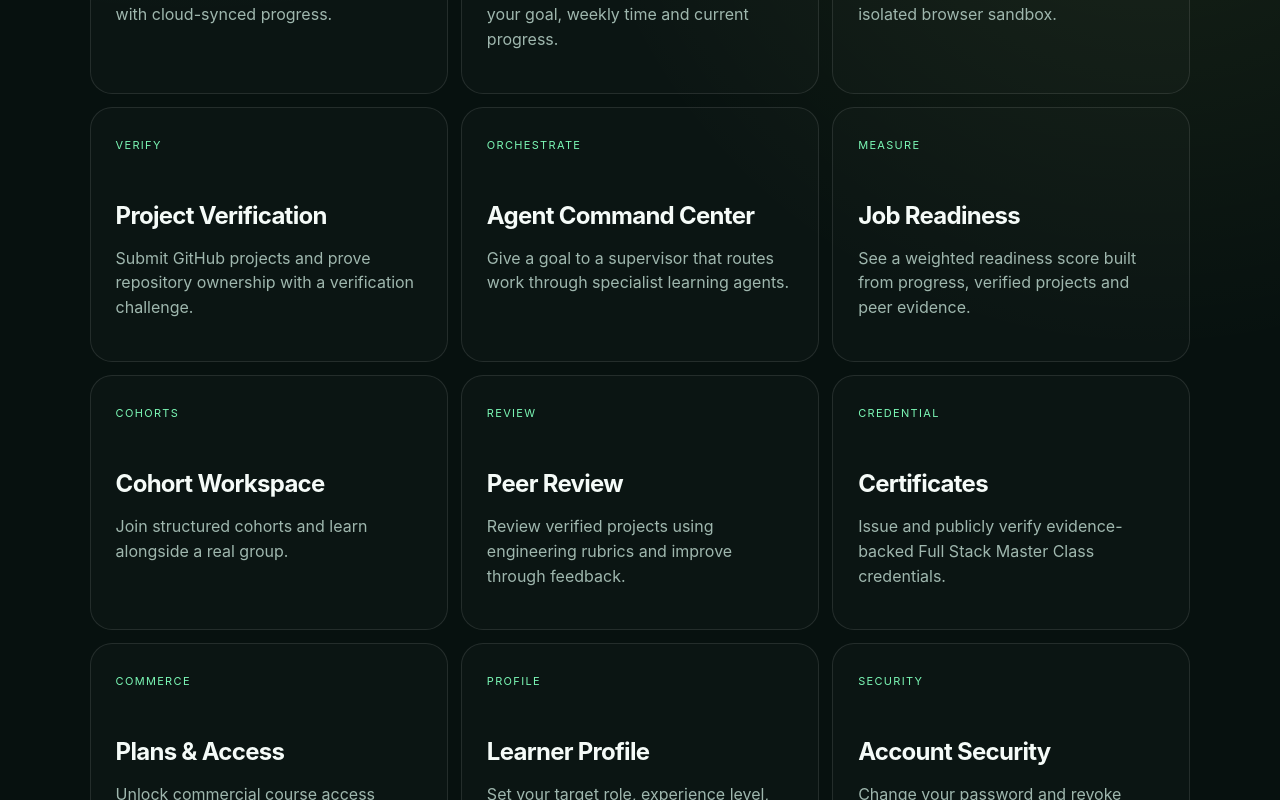
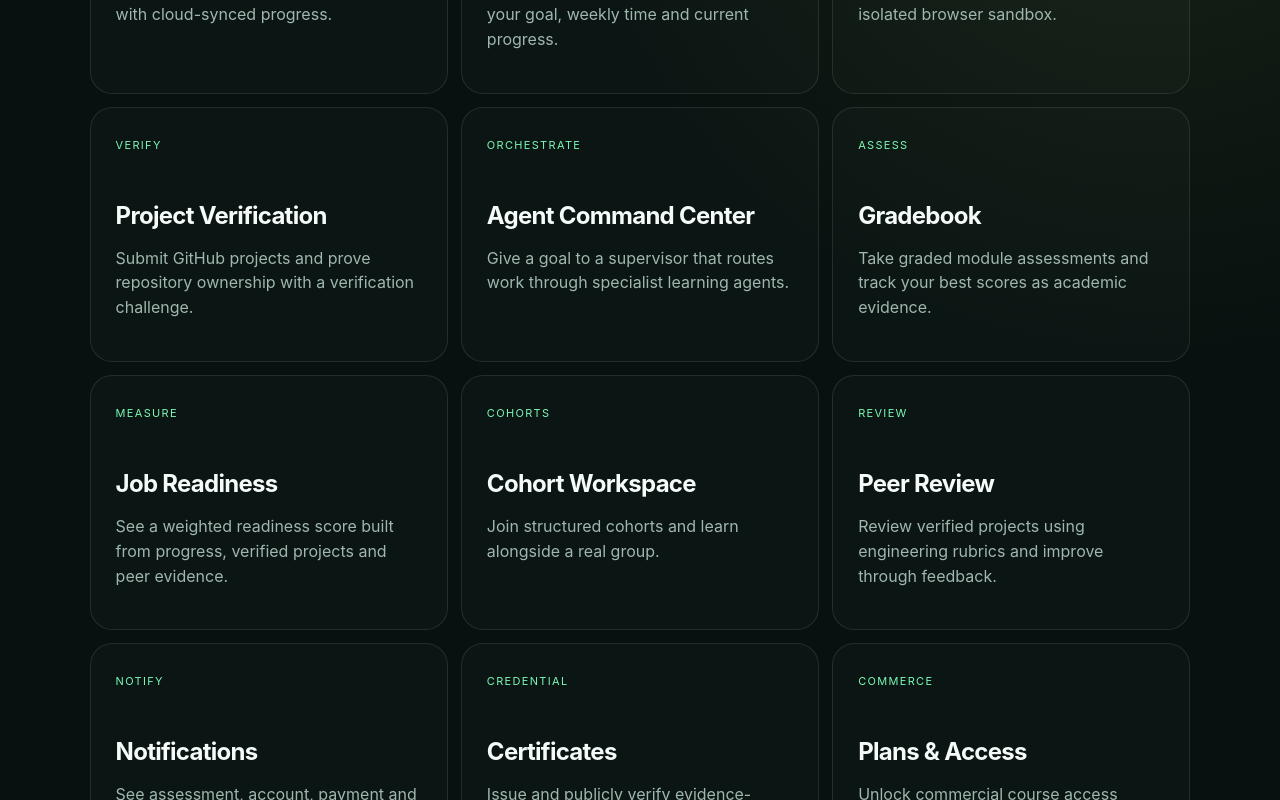
Before and after one commit to mabrig1/FULL-STACK-MASTER-CLASS, a Next.js app: page /platform in a window 1280 px wide. Shown: the part 640-1440 px from the top of the page. Built offline with nearby package versions, Linux system fonts and the light colour scheme.

Commit message:
feat: add gradebook and notifications to platform hub

```diff
--- a/app/platform/page.tsx
+++ b/app/platform/page.tsx
@@ -6,9 +6,11 @@ const tools = [
   ["BUILD", "Secure Code Sandbox", "Run HTML, CSS and JavaScript in an isolated browser sandbox.", "/sandbox"],
   ["VERIFY", "Project Verification", "Submit GitHub projects and prove repository ownership with a verification challenge.", "/submissions"],
   ["ORCHESTRATE", "Agent Command Center", "Give a goal to a supervisor that routes work through specialist learning agents.", "/orchestrator"],
+  ["ASSESS", "Gradebook", "Take graded module assessments and track your best scores as academic evidence.", "/gradebook"],
   ["MEASURE", "Job Readiness", "See a weighted readiness score built from progress, verified projects and peer evidence.", "/career-readiness"],
   ["COHORTS", "Cohort Workspace", "Join structured cohorts and learn alongside a real group.", "/cohorts"],
   ["REVIEW", "Peer Review", "Review verified projects using engineering rubrics and improve through feedback.", "/peer-review"],
+  ["NOTIFY", "Notifications", "See assessment, account, payment and credential events in one learner inbox.", "/notifications"],
   ["CREDENTIAL", "Certificates", "Issue and publicly verify evidence-backed Full Stack Master Class credentials.", "/account"],
   ["COMMERCE", "Plans & Access", "Unlock commercial course access through verified Paystack transactions.", "/pricing"],
   ["PROFILE", "Learner Profile", "Set your target role, experience level, weekly time and learning goal.", "/onboarding"],
```
